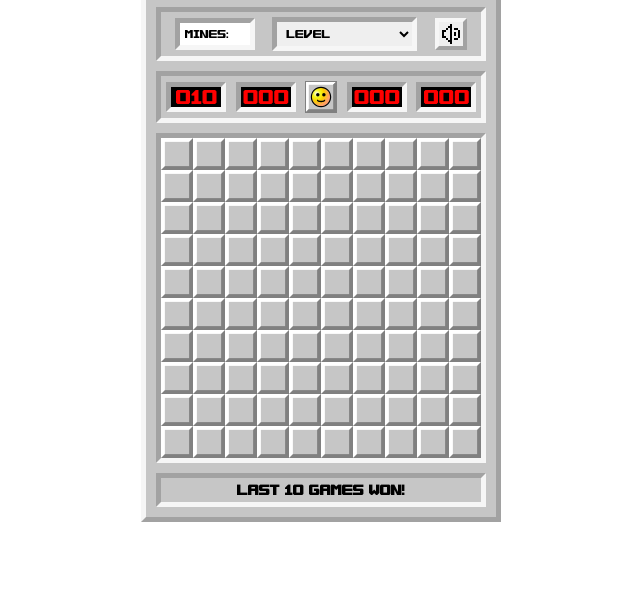
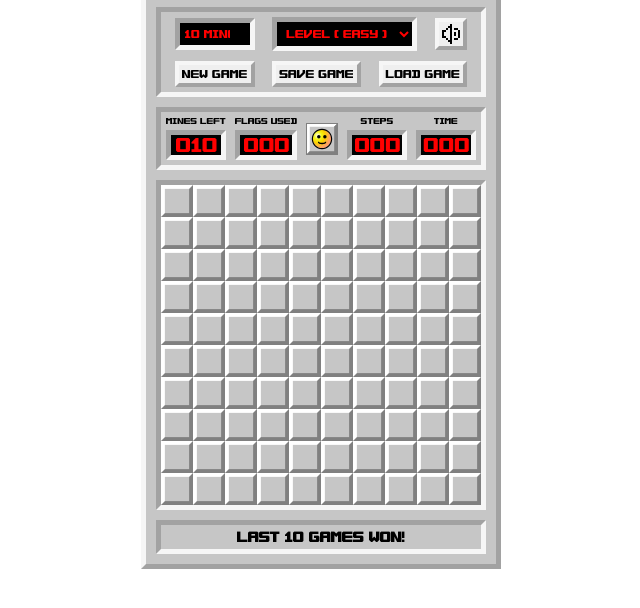
Before and after one commit to a-reznikov/Stage-2, a website built with webpack: page minesweeper/src/template.html in a window 1280 px wide. Shown: the part 92-700 px from the top of the page, without its empty margins (319-959 px from the left). Built offline with nearby package versions, Linux system fonts and the light colour scheme.

Commit message:
feat: add modal to lose and win

```diff
--- a/minesweeper/src/index.js
+++ b/minesweeper/src/index.js
@@ -143,6 +143,19 @@ function applyStyle(matrix) {
   wrapper.className = `wrapper outer wrapper_${matrixOrder}`;
 }
 
+function openModal(event) {
+  const resultDate = `You ${event}! Time: ${counterTime} sec, Steps:  ${counterSteps}`;
+  const modalOverlay = document.querySelector('.modal__wrapper');
+  const modalTitle = document.querySelector('.modal__title');
+  modalOverlay.classList.add('modal__wrapper_overlay');
+  modalTitle.textContent = resultDate;
+}
+
+function closeModal() {
+  const modalOverlay = document.querySelector('.modal__wrapper');
+  modalOverlay.classList.remove('modal__wrapper_overlay');
+}
+
 function soundPlay(currentSound) {
   const sound = currentSound;
   if (isMute) {
@@ -190,6 +203,7 @@ function isWin(order) {
     console.log('You win, your time:', counterTime, 'sec');
     console.log('You win, counterSteps:', counterSteps, 'steps');
     writeScore();
+    openModal('Win');
     const sound = new Audio(WinSound);
     soundPlay(sound);
     isWinner = true;
@@ -282,6 +296,7 @@ function loseGame() {
   const cellFlag = document.querySelectorAll('.cell_flag');
   const cellsClose = document.querySelectorAll('.cell_close');
   const emoji = document.querySelector('.emoji');
+  openModal('Lose');
   emoji.classList.remove('happy');
   emoji.classList.add('sad');
   cellMines.forEach((cell) => {
@@ -320,6 +335,7 @@ function toggleMute() {
   if (isMute) {
     isMute = false;
   } else {
+    activeSoundClick();
     isMute = true;
   }
 }
@@ -352,6 +368,7 @@ function refreshGame(size) {
   isFirstClick = true;
   isWinner = false;
   isLose = false;
+  activeSoundClick();
   console.log('<============================REFRESH');
 }
 
@@ -360,15 +377,15 @@ window.onload = function load() {
   getAmount();
   const selectSize = document.querySelector('.size');
   sizePlayground = selectSize.value;
-  console.log(sizePlayground);
+
   selectSize.addEventListener('change', () => {
     sizePlayground = selectSize.value;
-    console.log(sizePlayground);
-    refreshGame(sizePlayground);
+    activeSoundClick();
   });
 
   const inputMines = document.querySelector('.quantity-mines');
   inputMines.addEventListener('change', () => {
+    activeSoundClick();
     if (inputMines.value < 10) {
       quantityMines = 10;
       inputMines.value = quantityMines;
@@ -378,8 +395,6 @@ window.onload = function load() {
     } else {
       quantityMines = inputMines.value;
     }
-    console.log(quantityMines);
-    refreshGame(sizePlayground);
   });
 
   const baseMatrix = createMatrixBase(sizePlayground);
@@ -390,6 +405,8 @@ window.onload = function load() {
   applyStyle(matrix);
   const emoji = document.querySelector('.emoji');
   const volume = document.querySelector('.volume');
+  const newGame = document.querySelector('.button_new-game');
+  const buttonModalClose = document.querySelector('.button__modal_close');
   const playground = document.querySelector('.playground');
 
   function firstClick(event, curMatrix, holdPosition) {
@@ -455,5 +472,7 @@ window.onload = function load() {
   playground.addEventListener('contextmenu', handlerContext);
 
   emoji.addEventListener('click', () => refreshGame(sizePlayground));
+  newGame.addEventListener('click', () => refreshGame(sizePlayground));
+  buttonModalClose.addEventListener('click', closeModal);
   volume.addEventListener('click', toggleMute);
 };
--- a/minesweeper/src/js/template.js
+++ b/minesweeper/src/js/template.js
@@ -3,7 +3,13 @@ export function creatTemplate() {
   const SMALL = 'easy - 10x10';
   const MEDIUM = 'medium - 15x15';
   const HARD = 'hard - 25x25';
-  const LABEL = 'Mines';
+  const LABEL_MINES = 'Mines left';
+  const LABEL_FLAGS = 'Flags used';
+  const LABEL_STEPS = 'Steps';
+  const LABEL_TIME = 'Time';
+  const NEW_GAME = 'New Game';
+  const SAVE_GAME = 'Save Game';
+  const LOAD_GAME = 'Load Game';
   const body = document.querySelector('body');
   const container = document.createElement('main');
   container.className = 'main';
@@ -14,17 +20,26 @@ export function creatTemplate() {
   titleGame.textContent = TITLE;
   const settings = document.createElement('div');
   settings.className = 'settings inter';
-  const labelMines = document.createElement('label');
-  labelMines.className = 'label-mines';
-  labelMines.textContent = LABEL;
-  labelMines.setAttribute('for', 'quantity-mines');
+  const controls = document.createElement('div');
+  controls.className = 'controls';
+  const buttonsPanel = document.createElement('div');
+  buttonsPanel.className = 'buttons-panel';
+  const buttonNewGame = document.createElement('button');
+  buttonNewGame.className = 'button outer button_new-game';
+  buttonNewGame.textContent = NEW_GAME;
+  const buttonSave = document.createElement('button');
+  buttonSave.className = 'button outer button_save';
+  buttonSave.textContent = SAVE_GAME;
+  const buttonLoad = document.createElement('button');
+  buttonLoad.className = 'button outer button_load';
+  buttonLoad.textContent = LOAD_GAME;
   const quantityMines = document.createElement('input');
   quantityMines.className = 'quantity-mines inter';
   quantityMines.type = 'number';
   quantityMines.id = 'quantity-mines';
   quantityMines.setAttribute('min', '10');
   quantityMines.setAttribute('max', '99');
-  quantityMines.setAttribute('placeholder', 'Mines: min 10, max 99');
+  quantityMines.setAttribute('placeholder', '10 Mines...');
   const size = document.createElement('select');
   size.className = 'size inter';
   size.textContent = 'Level';
@@ -33,7 +48,7 @@ export function creatTemplate() {
   defSize.setAttribute('value', '');
   defSize.setAttribute('disabled', 'disabled');
   defSize.setAttribute('selected', 'selected');
-  defSize.textContent = 'Level';
+  defSize.textContent = 'Level ( easy )';
   defSize.value = 10;
   const smallSize = document.createElement('option');
   smallSize.className = 'small-size';
@@ -51,14 +66,34 @@ export function creatTemplate() {
   volume.className = 'volume outer';
   const statusGame = document.createElement('div');
   statusGame.className = 'status-game inter';
+  const statusMines = document.createElement('div');
+  statusMines.className = 'status status-mines';
+  const labelMines = document.createElement('label');
+  labelMines.className = 'label-mines';
+  labelMines.textContent = LABEL_MINES;
   const amountMines = document.createElement('span');
   amountMines.className = 'amount inter mines';
+  const statusFlags = document.createElement('div');
+  statusFlags.className = 'status status-flags';
+  const labelFlags = document.createElement('label');
+  labelFlags.className = 'label-flags';
+  labelFlags.textContent = LABEL_FLAGS;
   const amountFlags = document.createElement('span');
   amountFlags.className = 'amount inter flags';
   const emoji = document.createElement('button');
   emoji.className = 'emoji happy';
+  const statusSteps = document.createElement('div');
+  statusSteps.className = 'status status-steps';
+  const labelSteps = document.createElement('label');
+  labelSteps.className = 'label-steps';
+  labelSteps.textContent = LABEL_STEPS;
   const amountSteps = document.createElement('span');
   amountSteps.className = 'amount inter steps';
+  const statusTime = document.createElement('div');
+  statusTime.className = 'status status-time';
+  const labelTime = document.createElement('label');
+  labelTime.className = 'label-time';
+  labelTime.textContent = LABEL_TIME;
   const amountTimes = document.createElement('span');
   amountTimes.className = 'amount inter times';
   const playground = document.createElement('div');
@@ -66,25 +101,61 @@ export function creatTemplate() {
   const score = document.createElement('ol');
   score.className = 'score inter';
   score.textContent = 'Last 10 games won!';
+  const modalTitle = document.createElement('h2');
+  modalTitle.className = 'modal__title';
+  const modalButtonClose = document.createElement('button');
+  modalButtonClose.className = 'button outer button__modal_close';
+  modalButtonClose.textContent = 'Close';
+  const modal = document.createElement('div');
+  modal.className = 'modal';
+  const modalWrapper = document.createElement('div');
+  modalWrapper.className = 'modal__wrapper';
 
-  statusGame.append(amountMines);
-  statusGame.append(amountFlags);
+  statusMines.append(labelMines);
+  statusMines.append(amountMines);
+  statusFlags.append(labelFlags);
+  statusFlags.append(amountFlags);
+  statusSteps.append(labelSteps);
+  statusSteps.append(amountSteps);
+  statusTime.append(labelTime);
+  statusTime.append(amountTimes);
+
+  statusGame.append(statusMines);
+  statusGame.append(statusFlags);
   statusGame.append(emoji);
-  statusGame.append(amountSteps);
-  statusGame.append(amountTimes);
-  wrapperOuter.append(titleGame);
+  statusGame.append(statusSteps);
+  statusGame.append(statusTime);
+
   size.append(defSize);
   size.append(smallSize);
   size.append(mediumSize);
   size.append(hardSize);
-  settings.append(quantityMines);
-  settings.append(size);
-  settings.append(volume);
+
+  controls.append(quantityMines);
+  controls.append(size);
+  controls.append(volume);
+
+  buttonsPanel.append(buttonNewGame);
+  buttonsPanel.append(buttonSave);
+  buttonsPanel.append(buttonLoad);
+
+  settings.append(controls);
+  settings.append(buttonsPanel);
+
+  modal.append(modalTitle);
+  modal.append(modalButtonClose);
+
+  modalWrapper.append(modal);
+
+  wrapperOuter.append(titleGame);
   wrapperOuter.append(settings);
   wrapperOuter.append(statusGame);
   wrapperOuter.append(playground);
   wrapperOuter.append(score);
+  wrapperOuter.append(modalWrapper);
+
   container.append(wrapperOuter);
+
   body.append(container);
   return body;
 }
--- /dev/null
+++ b/minesweeper/src/sass/base/_modal.scss
@@ -0,0 +1,37 @@
+.modal__wrapper {
+  display: none;
+  position: fixed;
+  top: 0;
+  left: 0;
+  width: 100%;
+  height: 100%;
+  background-color: rgba(41, 41, 41, 0.6);
+  &_overlay{
+    display: flex;
+    flex-direction: row;
+    justify-content: center;
+    align-items: center;
+  }
+}
+
+.modal {
+  display: flex;
+  flex-direction: column;
+  justify-content: space-between;
+  align-items: center;
+  position: absolute;
+  left: 50%;
+  top: 50%;
+  transform: translate(-50%, -50%);
+  padding: 10px;
+  row-gap: 20px;
+  border: outset 4px $color-background;
+  // width: 50%;
+  // max-width: 900px;
+  // max-height: 500px;
+  background: $color-primary;
+  &__title {
+    font-family: 'MINE-SWEEPER';
+    font-size: 0.8rem;
+  }
+}
--- a/minesweeper/src/sass/components/_wrapper.scss
+++ b/minesweeper/src/sass/components/_wrapper.scss
@@ -27,11 +27,19 @@
 
 .settings {
   display: flex;
-  justify-content: space-around;
+  flex-direction: column;
   align-items: center;
   width: 100%;
   padding: 5px;
+  row-gap: 10px;
+  >* {
+    display: flex;
+    justify-content: space-around;
+    align-items: center;
+    width: 100%;
+  }
 }
+
 
 .quantity-mines {
   padding: 5px;
@@ -39,8 +47,10 @@
   font-size: 0.8rem;
   min-width: 80px;
   color: $color-dark;
+  background: $color-dark;
+  color: $color-amount;
   &::placeholder {
-    color: $color-dark;
+    color: $color-amount;
   }
 }
 
@@ -48,6 +58,8 @@
   padding: 5px;
   font-family: 'MINE-SWEEPER';
   font-size: 0.8rem;
+  background: $color-dark;
+  color: $color-amount;
 }
 
 .volume {
@@ -68,6 +80,16 @@
   justify-content: space-between;
   align-items: center;
   padding: 5px;
+}
+
+.status {
+  display: flex;
+  flex-direction: column;
+  text-align: center;
+  font-family: 'MINE-SWEEPER';
+  font-weight: 400;
+  font-size: 0.6rem;
+  row-gap: 5px;
 }
 
 .amount {
@@ -142,5 +164,12 @@
 }
 
 button.outer {
+  padding: 3px;
+  font-family: 'MINE-SWEEPER';
+  font-size: 0.8rem;
   border: outset 4px $color-background;
 }
+
+button.outer:active {
+  border: inset 4px $color-background;
+}
--- a/minesweeper/src/sass/style.scss
+++ b/minesweeper/src/sass/style.scss
@@ -3,5 +3,6 @@
 @import "base/base";
 @import "base/cells";
 @import "base/fonts";
+@import "base/modal";
 
 @import "components/wrapper";
```
